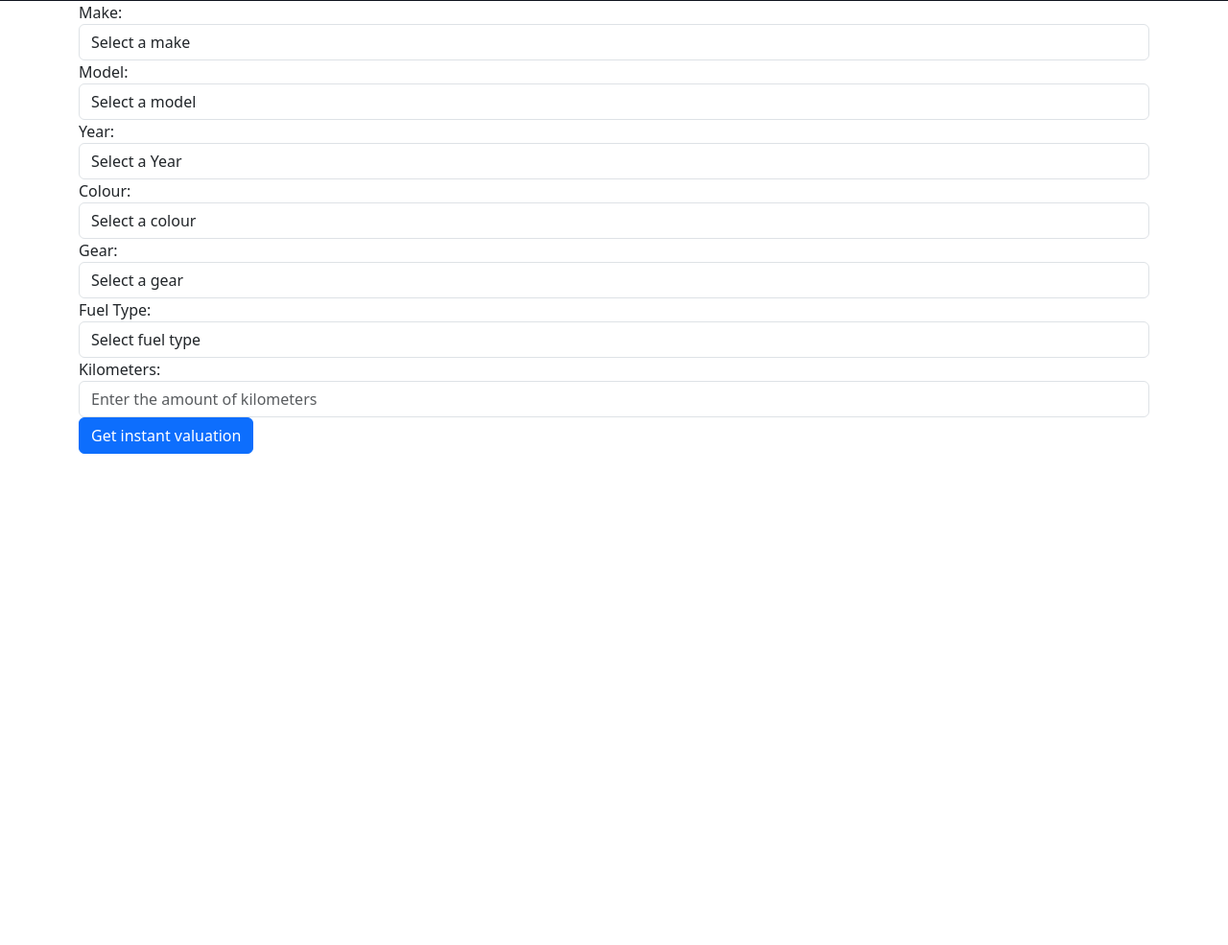
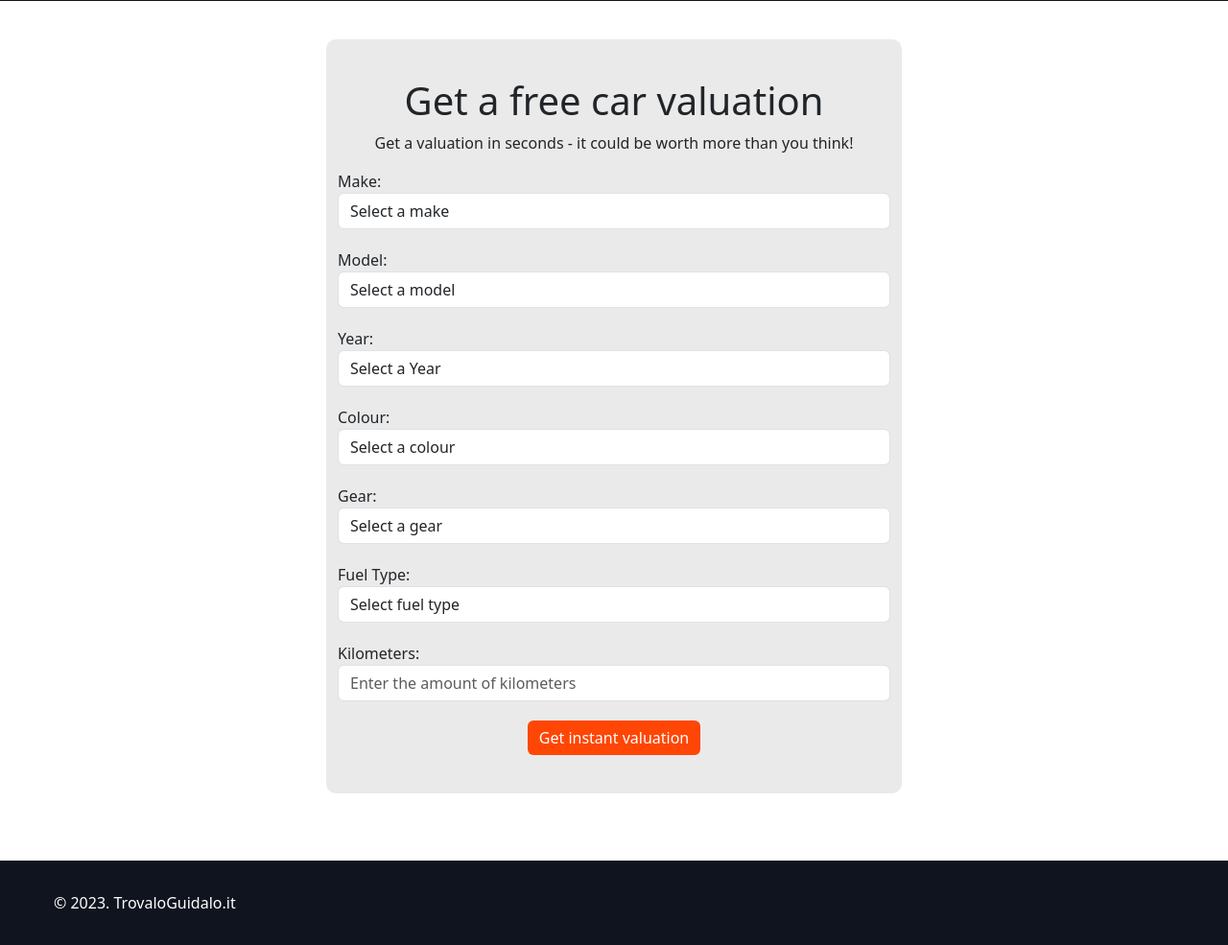
Before and after one commit to timanishere/valutazione-auto, a Flask app: page /valutazione-auto in a window 1280 px wide. Shown: the part 181-1166 px from the top of the page at 96% size. Before the commit the page ends 654 px from the top, so only its background shows below. Run offline with Flask 3, Linux system fonts and the light colour scheme; some libraries are stand-ins or nearby versions.

Commit message:
Develop front end

```diff
--- a/app.py
+++ b/app.py
@@ -139,7 +139,7 @@ def results():
         num_of_zeros = km_num_of_chars - 2
 
         # Set the beginning of the number to add zeros
-        km_range_y = '1'
+        km_range_y = '5'
 
         km_range_x = ''
 
@@ -152,6 +152,8 @@ def results():
         km_range_increment = int(km_range_increment)
 
         km_range_end = km_range_increment + form_value_km_int
+
+        km_range_end = km_range_end * 1
 
         print(km_range_end)
 
--- a/templates/base.html
+++ b/templates/base.html
@@ -5,20 +5,34 @@
     <meta http-equiv="X-UA-Compatible" content="IE=edge">
     <meta name="viewport" content="width=device-width, initial-scale=1.0">
     <link href="https://cdn.jsdelivr.net/npm/bootstrap@5.3.2/dist/css/bootstrap.min.css" rel="stylesheet" integrity="sha384-T3c6CoIi6uLrA9TneNEoa7RxnatzjcDSCmG1MXxSR1GAsXEV/Dwwykc2MPK8M2HN" crossorigin="anonymous">
+    <link rel="stylesheet" href="{{url_for('static', filename='css/base.css')}}">
     <title>{% block title %} {% endblock %}</title>
 </head>
 <body style="margin: 0px">
     <nav style="background-color: #0f141e; padding: 32px 0">
         <div style="width: 1200px; margin: 0 auto">
             <div style="display: flex; align-items: center; justify-content: space-between; width: 100%;">
-                <div>
-                    <img src="https://trovaloguidalo.it/wp-content/uploads/2023/07/logo-12.png" alt="TrovaloGuidalo" style="width: 157px">
+                <div class="ps-3">
+                    <a href="http://127.0.0.1:5000/valutazione-auto">
+                        <img src="https://trovaloguidalo.it/wp-content/uploads/2023/07/logo-12.png" alt="TrovaloGuidalo" style="width: 157px">
+                    </a>
                 </div>
             </div>
         </div>
     </nav>
 
     {% block body %} {% endblock %}
+
+    <footer style="background-color: #0f141e; padding: 32px 0">
+        <div style="width: 1200px; margin: 0 auto">
+            <div style="display: flex; align-items: center; justify-content: space-between; width: 100%;">
+                <div class="ps-3" style="color: #ffffff">
+                    © 2023. TrovaloGuidalo.it
+                </div>
+            </div>
+        </div>
+    </footer>
+
     <script src="https://cdn.jsdelivr.net/npm/bootstrap@5.3.2/dist/js/bootstrap.bundle.min.js" integrity="sha384-C6RzsynM9kWDrMNeT87bh95OGNyZPhcTNXj1NW7RuBCsyN/o0jlpcV8Qyq46cDfL" crossorigin="anonymous"></script>
     <script src="https://ajax.googleapis.com/ajax/libs/jquery/3.5.1/jquery.min.js"></script>
     <script type="text/javascript" src="{{url_for('static', filename='js/scripts.js')}}"></script>
--- a/templates/index.html
+++ b/templates/index.html
@@ -3,11 +3,17 @@
 {% block title %} Calculate the value of your car {% endblock %}
 
 {% block body %}
-<div class="container">
+<div class="container" style="padding-top: 40px; padding-bottom: 40px; max-width: 600px; background-color: #eaeaea;border-radius: 10px; margin-bottom: 70px; margin-top: 40px;">
+    <div class="row">
+        <div class="col md-12">
+            <h1 class="text-center">Get a free car valuation</h1>
+            <p class="text-center">Get a valuation in seconds - it could be worth more than you think!</p>
+        </div>
+    </div>
     <div class="row">
             <div class="col md-12">
                 <form action="{{url_for('results')}}" method="POST">
-                    <div class="form-group">
+                    <div class="form-group" style="padding-bottom: 20px">
                         <label for="make">Make:</label>
                         <select class="form-control" id="make" name="make" onchange="sendData()" required>
                             <option value="">Select a make</option>
@@ -17,14 +23,14 @@
                         </select>
                       </div>
 
-                      <div class="form-group">
+                      <div class="form-group" style="padding-bottom: 20px">
                         <label for="model">Model:</label>
                         <select class="form-control" id="model" name="model" required>
                             <option value="">Select a model</option>
                         </select>
                       </div>
 
-                      <div class="form-group">
+                      <div class="form-group" style="padding-bottom: 20px">
                         <label for="year">Year:</label>
                         <select class="form-control" id="year" name="year" required>
                             <option value="">Select a Year</option>
@@ -34,7 +40,7 @@
                         </select>
                       </div>
 
-                      <div class="form-group">
+                      <div class="form-group" style="padding-bottom: 20px">
                         <label for="colour">Colour:</label>
                         <select class="form-control" id="colour" name="colour" required>
                             <option value="">Select a colour</option>
@@ -44,7 +50,7 @@
                         </select>
                       </div>
 
-                      <div class="form-group">
+                      <div class="form-group" style="padding-bottom: 20px">
                         <label for="gear">Gear:</label>
                         <select class="form-control" id="gear" name="gear" required>
                             <option value="">Select a gear</option>
@@ -54,7 +60,7 @@
                         </select>
                       </div>
 
-                      <div class="form-group">
+                      <div class="form-group" style="padding-bottom: 20px">
                         <label for="fuelType">Fuel Type:</label>
                         <select class="form-control" id="fuelType" name="fuelType" required>
                             <option value="">Select fuel type</option>
@@ -64,13 +70,13 @@
                         </select>
                       </div>
 
-                      <div class="form-group">
+                      <div class="form-group" style="padding-bottom: 20px">
                         <label>Kilometers:</label>
                         <input type="number" name="km" placeholder="Enter the amount of kilometers" class="form-control" required>
                     </div>
 
-                    <div class="form-group">
-                        <button type="submit" class="btn btn-primary">Get instant valuation</button>
+                    <div class="form-group text-center">
+                        <button type="submit" class="btn btn-primary" style="background-color: #ff4605; border: 0">Get instant valuation</button>
                     </div>
                 </form>
             </div>
```
Also changed, not shown: templates/results.html (+62 -2 lines), static/css/base.css (added).
